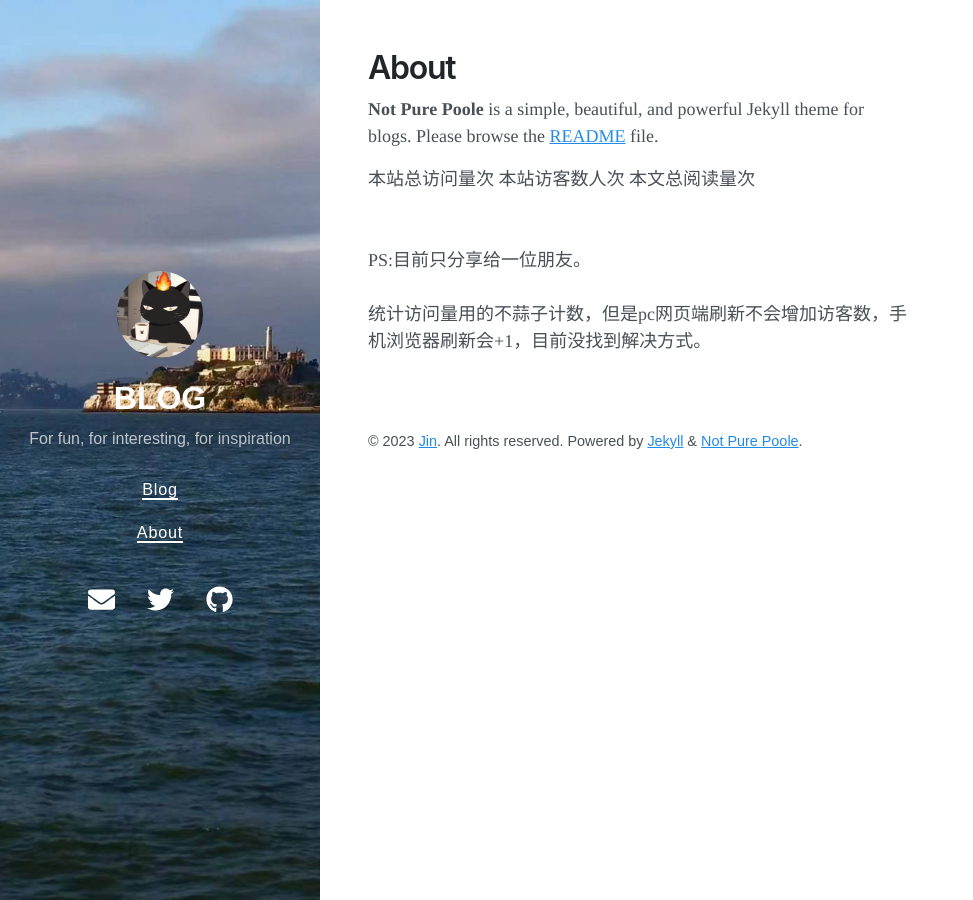
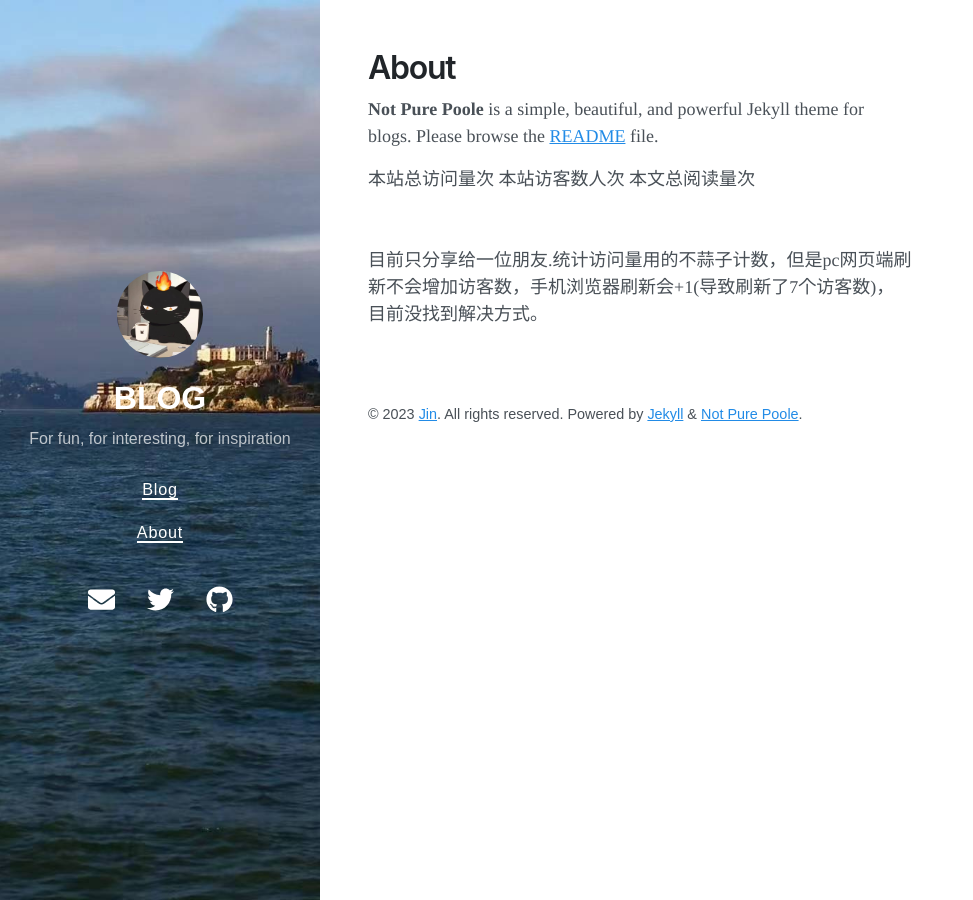
Before and after one commit to New-lay/New-lay.github.io, a Jekyll site: the page built from about.md, in a window 1280 px wide. Shown: the whole page, without its empty margins (0-973 px from the left). Built offline with Jekyll 4.4.1, drawn with Linux system fonts in a browser that asks for light colours; nearby versions of some CDN libraries; comment, search, counter and statistics services are not loaded.

Commit message:
Update about.md

```diff
--- a/about.md
+++ b/about.md
@@ -13,7 +13,4 @@ title: About
 <br>
 <br>
 <br>
-PS:目前只分享给一位朋友。
-<br>
-<br>
-统计访问量用的不蒜子计数，但是pc网页端刷新不会增加访客数，手机浏览器刷新会+1，目前没找到解决方式。
+目前只分享给一位朋友.统计访问量用的不蒜子计数，但是pc网页端刷新不会增加访客数，手机浏览器刷新会+1(导致刷新了7个访客数)，目前没找到解决方式。
```
